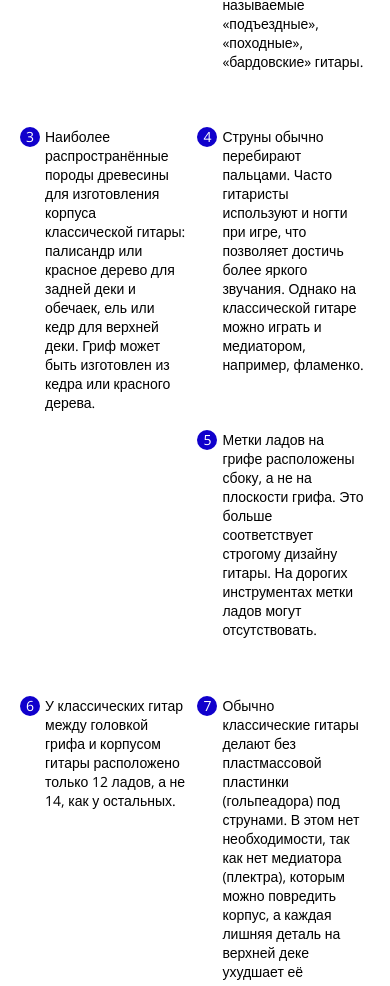
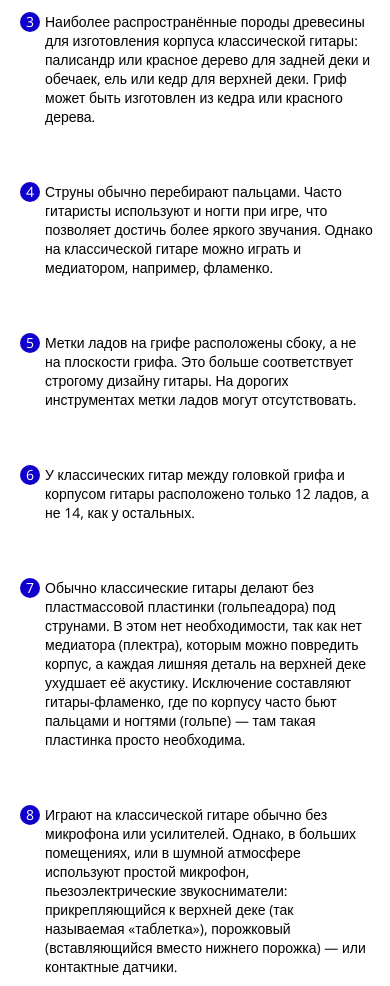
Before and after one commit to andrew1327/andrew1327.github.io, a plain HTML site: page classic.html in a window 390 px wide. Shown: the part 1014-2000 px from the top of the page. Drawn offline with nearby package versions, Linux system fonts and the light colour scheme.

Commit message:
Add files via upload

```diff
--- a/css/classic.css
+++ b/css/classic.css
@@ -208,15 +208,6 @@ body{
 
 
 @media screen and (max-width: 1370px){
-        *{
-            padding: 0;
-            margin: 0;
-            font-family: 'Open Sans', sans-serif;
-            box-sizing: border-box;
-        }
-        body{
-            counter-reset: section;
-        }
         .layer-positioner{
             width: 100%;
         }
@@ -332,15 +323,16 @@ body{
         padding-left: 0;
     }
     .guitar-facts-ul{
-        padding-left: 0;
-        padding-right: 0;
+        padding-left: 0px;
+        padding-right: 0px;
     }
     .guitar-facts-ul li{
-        font-size: 15px;
-        min-height: 380px;
+        font-size: 14px;
+        min-height: 210px;
         margin-left: 5px;
-        margin-right: 5px;
-        width: 30%;
+        margin-right: 15px;
+        width: 46.5%;
+        padding-left: 35px;
     }
     .guitar-artist{
         margin: 0 0 10px 20px;
@@ -423,18 +415,16 @@ body{
     }
     .guitar-facts-ul{
         padding-left: 0;
-        padding-right: 0;
+        padding-right: 5px;
     }
     .guitar-facts-ul li{
         font-size: 14px;
-        min-height: 210px;
+        min-height: 0;
+        height: auto;
         margin-left: 5px;
         margin-right: 5px;
-        width: 46.5%;
+        width: 100%;
         padding-left: 25px;
-    }
-    .guitar-facts-ul li:nth-child(8){
-        min-height: 450px;
     }
     .guitar-facts-ul li:before{
         width: 20px;
```
